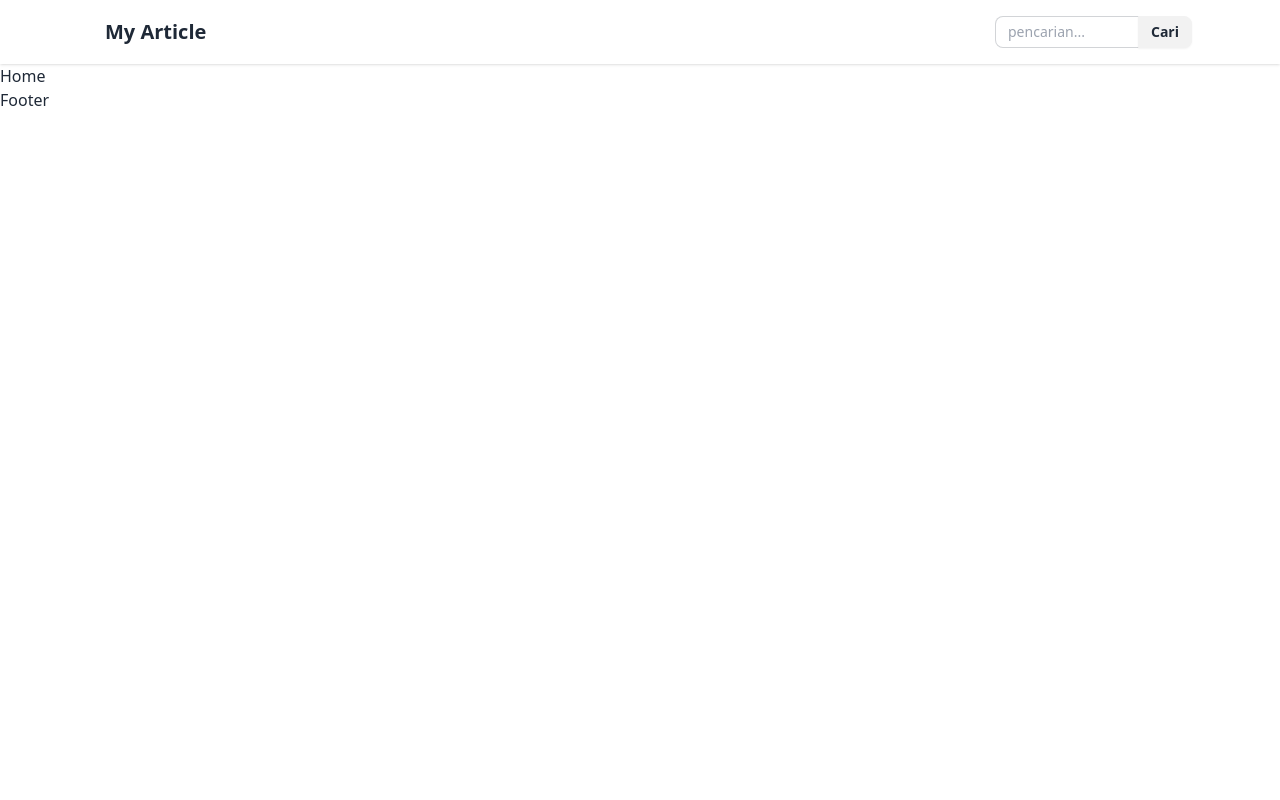
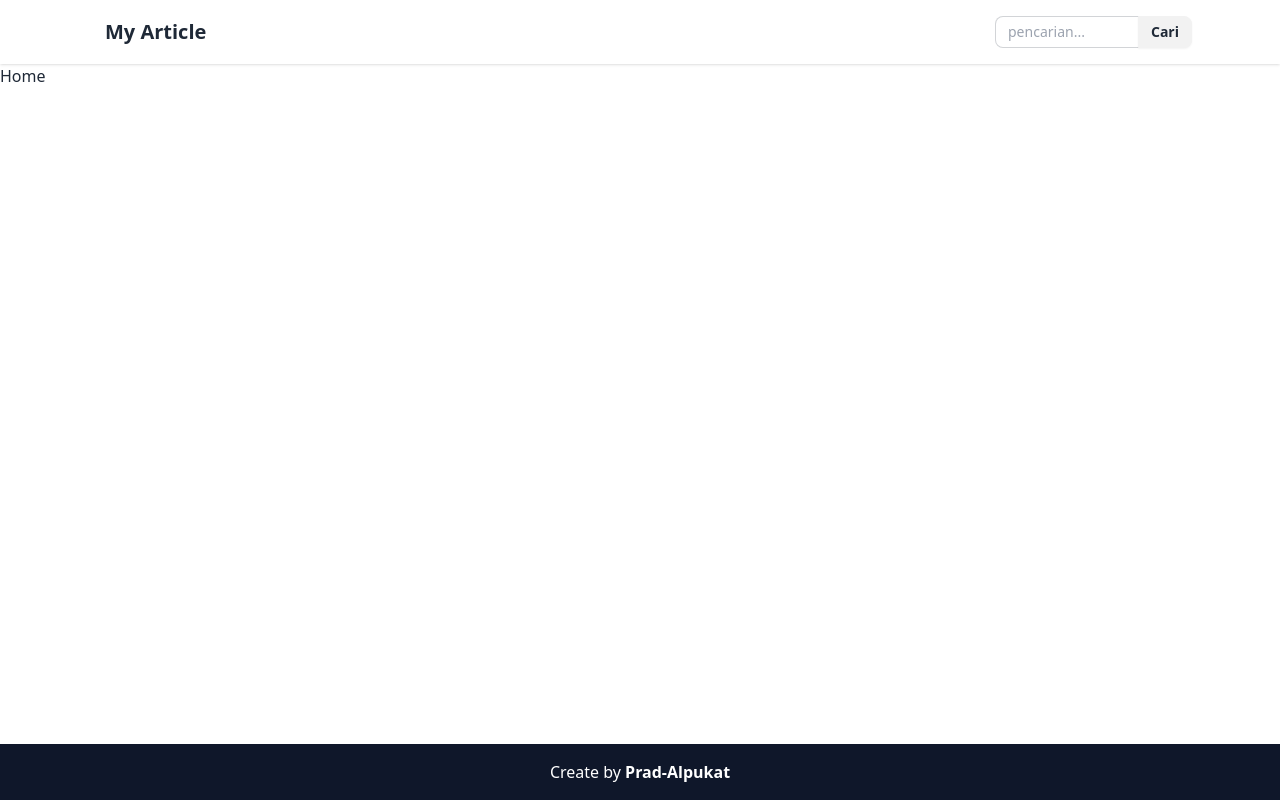
Before and after one commit to prad-alpukat/my-article, a React (Vite) app: page / in a window 1280 px wide. Built offline with nearby package versions, Linux system fonts and the light colour scheme.

Commit message:
add footer compoennt

```diff
--- /dev/null
+++ b/src/components/Footer.jsx
@@ -0,0 +1,11 @@
+import React from 'react'
+
+export default function Footer() {
+    return (
+        <footer className='mt-auto text-white bg-slate-900'>
+            <div className="container py-4 text-center">
+                Create by <a className='font-bold text-underline' href="https://github.com/prad-alpukat">Prad-Alpukat</a>
+            </div>
+        </footer>
+    )
+}
--- a/src/layouts/ClientLayout.jsx
+++ b/src/layouts/ClientLayout.jsx
@@ -1,16 +1,17 @@
 import React from 'react'
 import Navbar from '../components/Navbar'
+import Footer from '../components/Footer'
 
 export default function ClientLayout({ children }) {
     return (
-        <>
+        <div className='flex flex-col min-h-screen'>
             <Navbar />
 
             <main>
                 {children}
             </main>
 
-            <footer>Footer</footer>
-        </>
+            <Footer />
+        </div>
     )
 }
```
